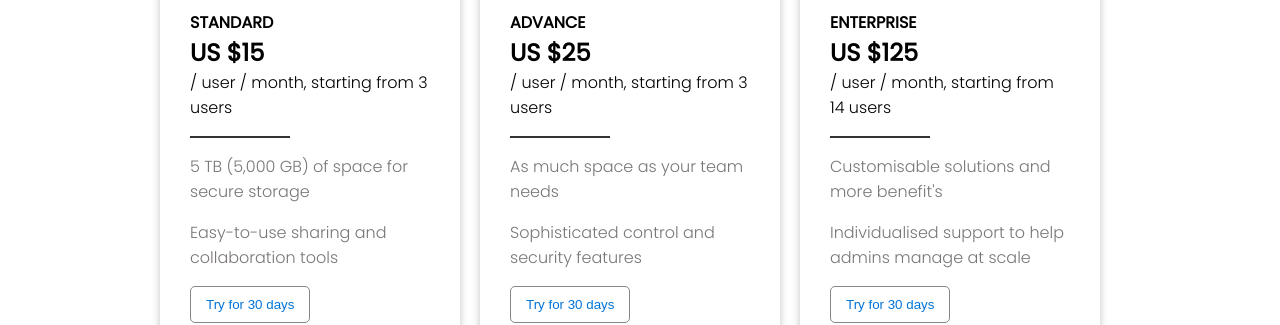
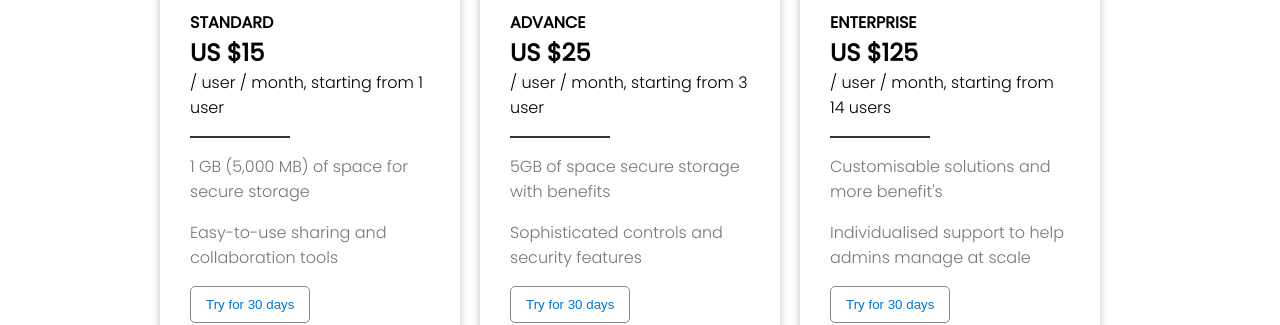
Before and after one commit to rvutd/2-factor-authentication-and-cloud, a Vue app: page / in a window 1280 px wide. Shown: the part 1279-1604 px from the top of the page. Built offline with nearby package versions, Linux system fonts and the light colour scheme.

Commit message:
iCloudStore Version 1.2

```diff
--- a/src/components/Pricing.vue
+++ b/src/components/Pricing.vue
@@ -8,36 +8,36 @@
                     <div class="my-1">
                         <h4>STANDARD</h4>
                         <h2>US $15</h2>
-                        <p>/ user / month, starting from 3 users</p>
+                        <p>/ user / month, starting from 1 user</p>
                     </div>
                     <div class="line"></div>
                     <div class="my-1">
-                        <i></i><p class="my-1">5 TB (5,000 GB) of space for secure storage</p>
+                        <i></i><p class="my-1">1 GB (5,000 MB) of space for secure storage</p>
                         <i></i><p>Easy-to-use sharing and collaboration tools</p>
                     </div>
                     <div>
-                        <button class="white">Try for 30 days</button>
+                        <button class="white" @click="this.$router.push({ name: 'registration'})">Try for 30 days</button>
                     </div>
                     <div>
-                        <p class="my-1">or <a href="#">purchase now</a></p>
+                        <p class="my-1">or <a href="#" @click="this.$router.push({ name: 'registration'})">purchase now</a></p>
                     </div>
                 </div>
                 <div class="card">
                     <div class="my-1">
                         <h4>ADVANCE</h4>
                         <h2>US $25</h2>
-                        <p>/ user / month, starting from 3 users</p>
+                        <p>/ user / month, starting from 3 user</p>
                     </div>
                     <div class="line"></div>
                     <div class="my-1">
-                        <i></i><p class="my-1">As much space as your team needs</p>
-                        <i></i><p>Sophisticated control and security features</p>
+                        <i></i><p class="my-1">5GB of space secure storage with benefits</p>
+                        <i></i><p>Sophisticated controls and security features</p>
                     </div>
                     <div>
-                        <button class="white">Try for 30 days</button>
+                        <button class="white" @click="this.$router.push({ name: 'registration'})">Try for 30 days</button>
                     </div>
                     <div>
-                        <p class="my-1">or <a href="#">purchase now</a></p>
+                        <p class="my-1">or <a href="#" @click="this.$router.push({ name: 'registration'})">purchase now</a></p>
                     </div>
                 </div>
                 <div class="card">
@@ -52,10 +52,10 @@
                         <i></i><p>Individualised support to help admins manage at scale</p>
                     </div>
                     <div>
-                        <button class="white">Try for 30 days</button>
+                        <button class="white" @click="this.$router.push({ name: 'registration'})">Try for 30 days</button>
                     </div>
                     <div>
-                        <p class="my-1">or <a href="#">purchase now</a></p>
+                        <p class="my-1">or <a @click="this.$router.push({ name: 'registration'})">purchase now</a></p>
                     </div>
                 </div>
             </div>
--- a/src/components/Profile.vue
+++ b/src/components/Profile.vue
@@ -122,7 +122,7 @@
         width: 20rem;
     }
 
-        /* Reponsive Styles */
+    /* Reponsive Styles */
     @media only screen and (max-width: 590px) {
         section {
             margin: 14rem 20px;
--- a/src/components/Registration.vue
+++ b/src/components/Registration.vue
@@ -33,7 +33,7 @@
                 </div>
                 <div>
                     <label for="Cloud Store Plan">iCloudStore Plan</label> <br>
-                    <input type="text" value="Default: Unlimited For 30 Days" disabled>
+                    <input id="disabled" type="text" value="Default: Unlimited For 30 Days" disabled>
                 </div>
                 <input type="submit" @click="createFirebaseUser" value="Register">
             </form>
@@ -154,6 +154,9 @@
         margin-right: 30px;
     }
 
+    #disabled {
+        cursor: no-drop;
+    }
     /* Reponsive Styles */
     @media only screen and (max-width: 590px) {
         .container {
--- a/src/components/YourData.vue
+++ b/src/components/YourData.vue
@@ -156,6 +156,11 @@
         cursor: pointer;
         border-top-left-radius: 3px;
         border-top-right-radius: 3px;
+        transition: all .3s ease;
+    }
+
+    img:hover {
+        transform: scale(1.02, 1.02);
     }
 
     p {
```
